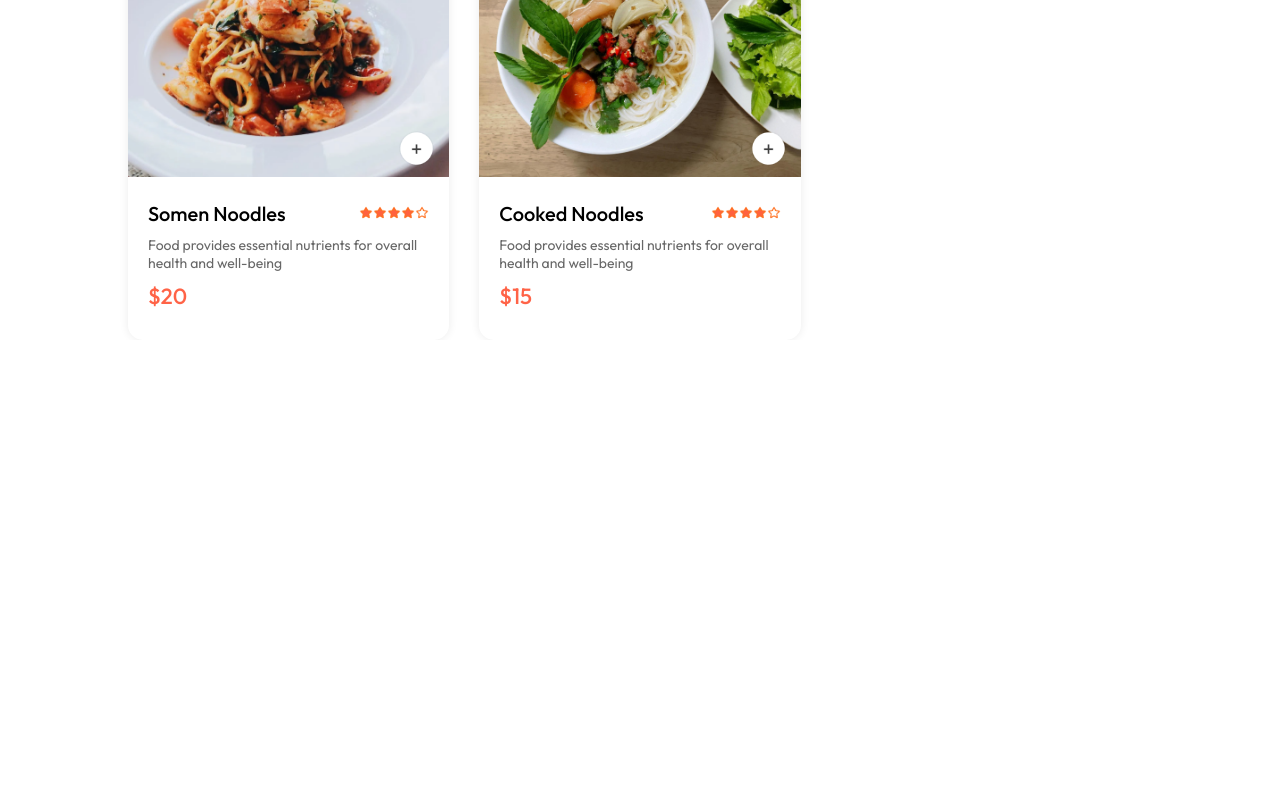
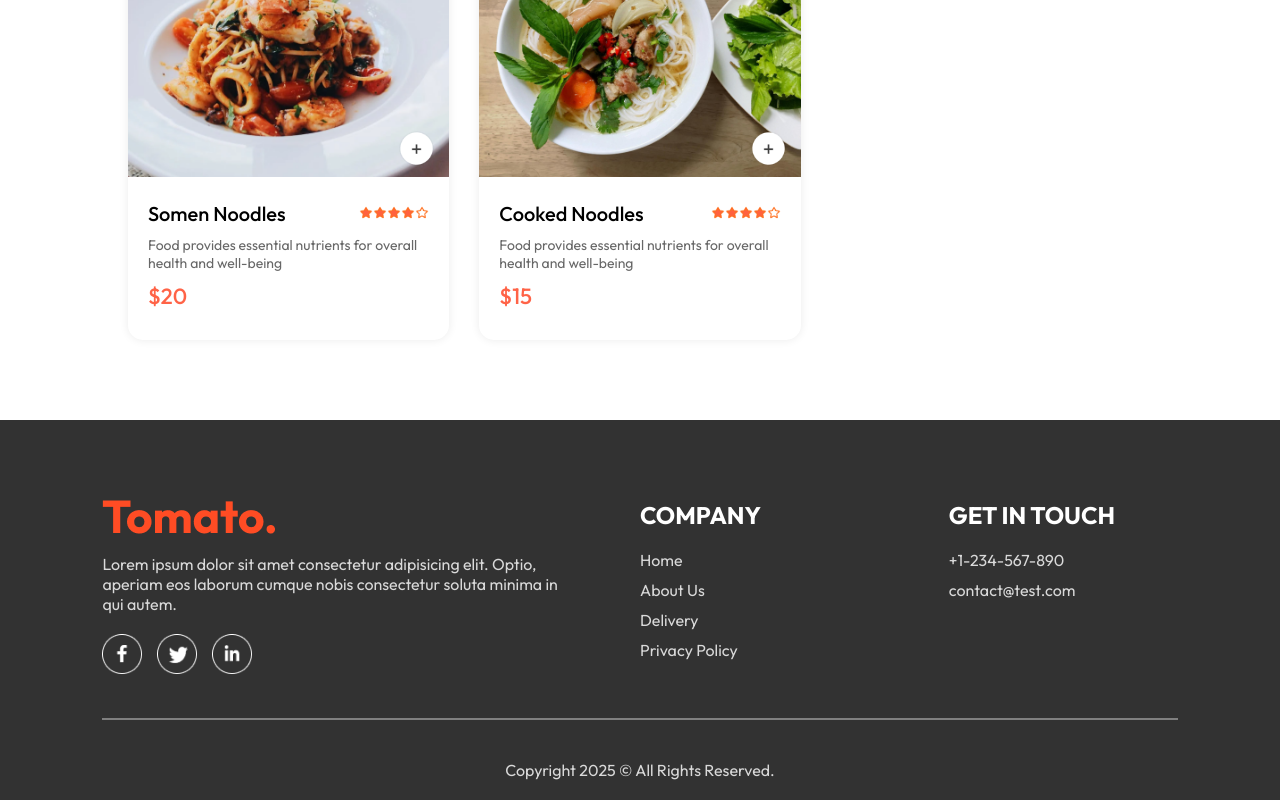
Before and after one commit to adg006/tomato, a React (Vite) app in the folder frontend/: page / in a window 1280 px wide. Shown: the part 5709-6509 px from the top of the page. Before the commit the page ends 6049 px from the top, so only its background shows below. Built offline with nearby package versions, Linux system fonts and the light colour scheme.

Commit message:
added footer component

```diff
--- a/frontend/src/App.jsx
+++ b/frontend/src/App.jsx
@@ -1,9 +1,11 @@
 import { Route, Routes } from "react-router-dom";
 import Home from "./pages/home/Home";
 import Navbar from "./components/navbar/Navbar";
+import Footer from "./components/footer/Footer";
 
 export default function App() {
   return (
+    <>
       <div className="app">
         <Navbar />
 
@@ -11,5 +13,7 @@ export default function App() {
           <Route path="/" element={<Home />} />
         </Routes>
       </div>
+      <Footer />
+    </>
   );
 }
--- /dev/null
+++ b/frontend/src/components/footer/Footer.jsx
@@ -0,0 +1,46 @@
+import { assets } from "../../assets/assets.js";
+import "./footer.css";
+
+const Footer = () => {
+  return (
+    <div className="footer" id="footer">
+      <div className="footer-content">
+        <div className="footer-content-left">
+          <img src={assets.logo} alt="" />
+          <p>
+            Lorem ipsum dolor sit amet consectetur adipisicing elit. Optio,
+            aperiam eos laborum cumque nobis consectetur soluta minima in qui
+            autem.
+          </p>
+          <div className="footer-social-icons">
+            <img src={assets.facebook_icon} alt="" />
+            <img src={assets.twitter_icon} alt="" />
+            <img src={assets.linkedin_icon} alt="" />
+          </div>
+        </div>
+        <div className="footer-content-center">
+          <h2>COMPANY</h2>
+          <ul>
+            <li>Home</li>
+            <li>About Us</li>
+            <li>Delivery</li>
+            <li>Privacy Policy</li>
+          </ul>
+        </div>
+        <div className="footer-content-right">
+          <h2>GET IN TOUCH</h2>
+          <ul>
+            <li>+1-234-567-890</li>
+            <li>contact@test.com</li>
+          </ul>
+        </div>
+      </div>
+      <hr />
+      <p className="footer-copyright">
+        Copyright 2025 &copy; All Rights Reserved.
+      </p>
+    </div>
+  );
+};
+
+export default Footer;
--- /dev/null
+++ b/frontend/src/components/footer/footer.css
@@ -0,0 +1,53 @@
+.footer {
+  color: #d9d9d9;
+  background-color: #323232;
+  display: flex;
+  flex-direction: column;
+  align-items: center;
+  gap: 20px;
+  padding: 20px 8vw;
+  padding-top: 80px;
+  margin-top: 80px;
+}
+
+.footer-content {
+  width: 100%;
+  display: grid;
+  grid-template-columns: 2fr 1fr 1fr;
+  gap: 80px;
+}
+
+.footer-content-left,
+.footer-content-center,
+.footer-content-right {
+  display: flex;
+  flex-direction: column;
+  align-items: start;
+  gap: 20px;
+}
+
+.footer-content-left li,
+.footer-content-center li,
+.footer-content-right li {
+  list-style: none;
+  margin-bottom: 10px;
+  cursor: pointer;
+}
+
+.footer-content-center h2,
+.footer-content-right h2 {
+  color: white;
+}
+
+.footer-social-icons img {
+  width: 40px;
+  margin-right: 15px;
+}
+
+.footer hr {
+  width: 100%;
+  height: 2px;
+  margin: 20px 0;
+  background-color: gray;
+  border: none;
+}
```
Lines whose indentation alone changed are shown as unchanged.
